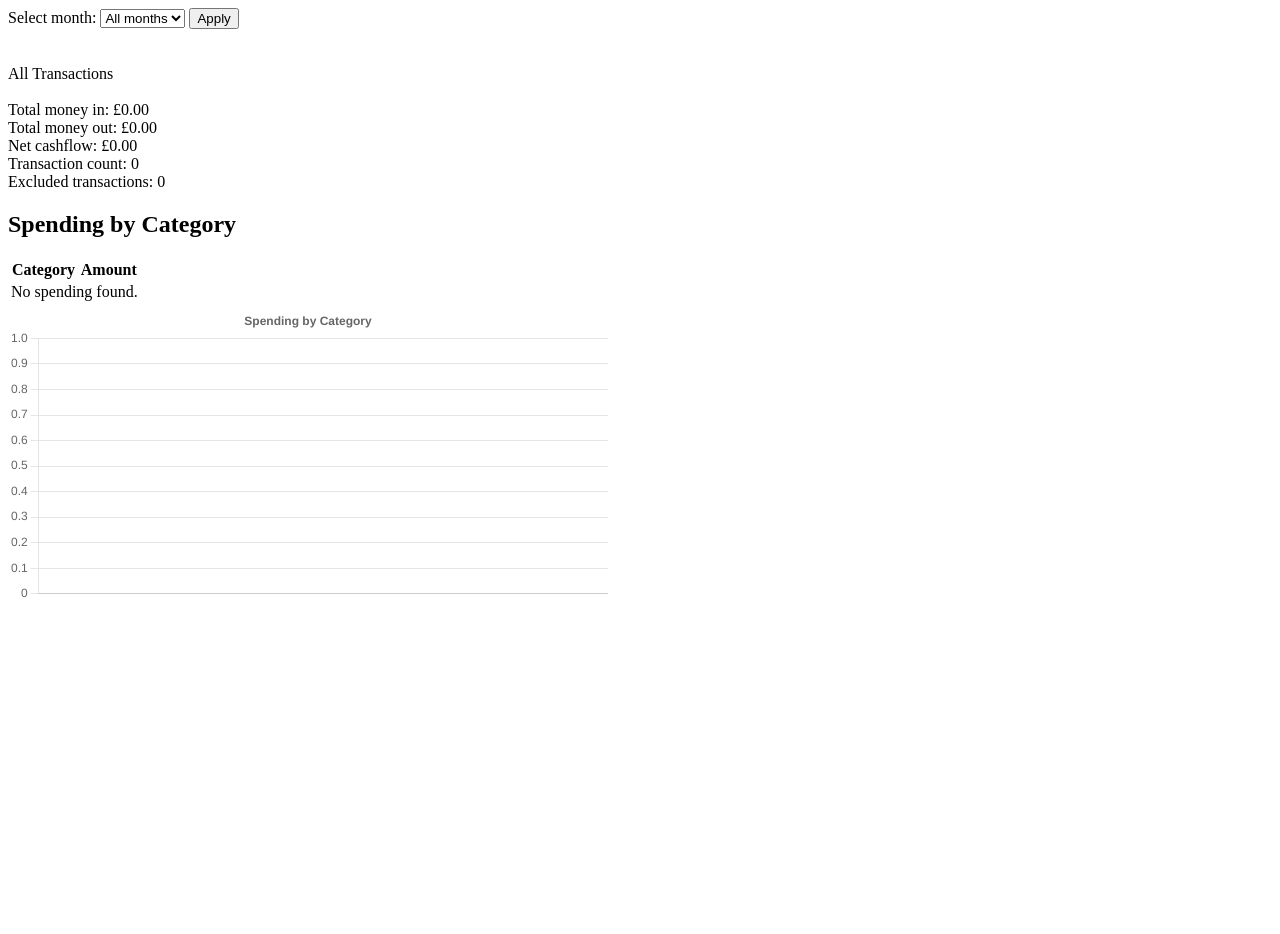
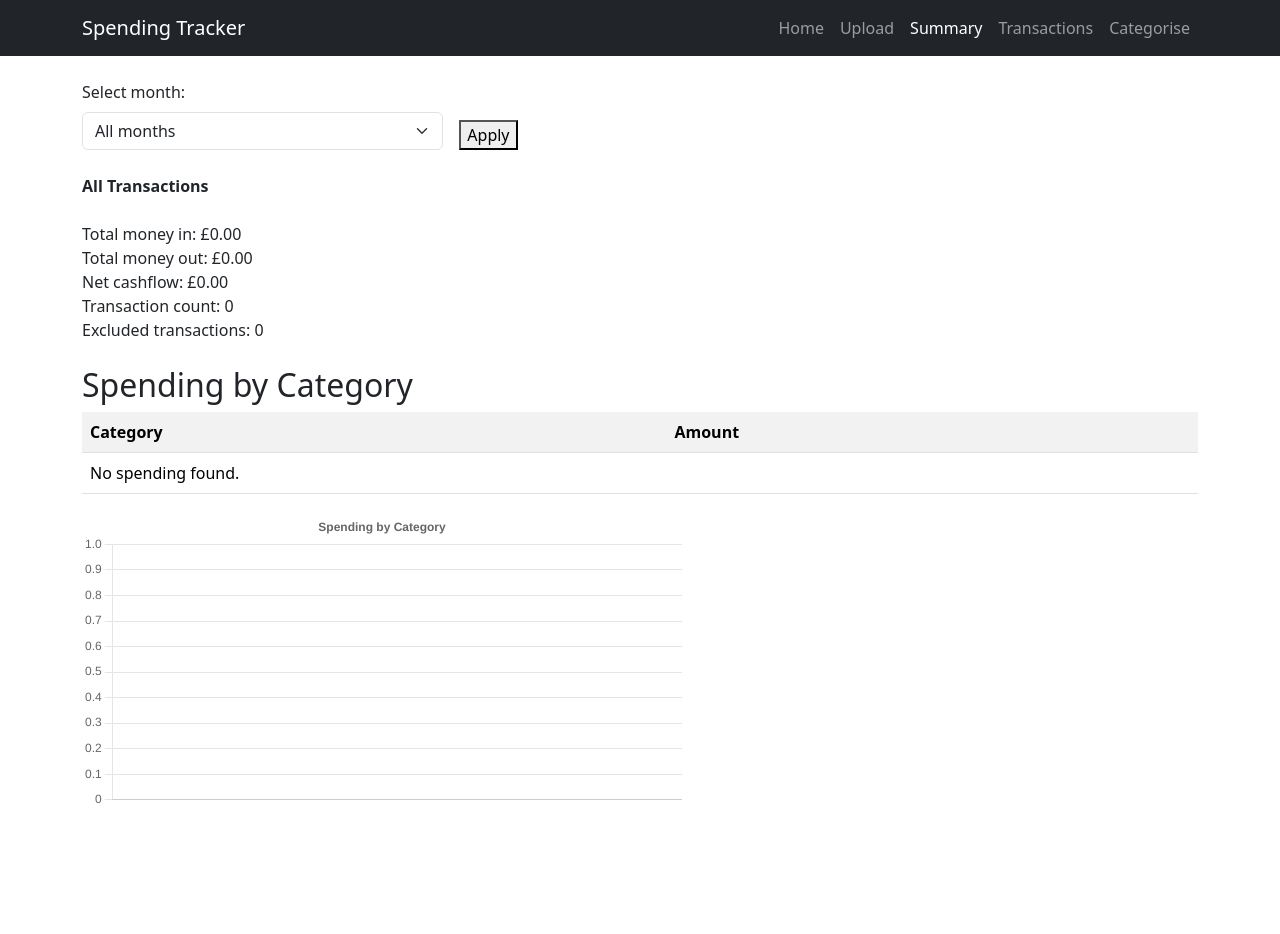
Before and after one commit to salsalsal97/personal-finance-tracker, a Flask app: page /summary in a window 1280 px wide. Before the commit the page ends 598 px from the top, so only its background shows below. Run offline with Flask 3, Linux system fonts and the light colour scheme.

Commit message:
Improved UI and front-end

```diff
--- a/app/routes.py
+++ b/app/routes.py
@@ -7,7 +7,7 @@ main = Blueprint("main",__name__) # Blueprint object (collection of routes) crea
 
 @main.route("/") # when "/" is visited, run function below
 def home():
-    return "Spending Tracker homepage"
+    return render_template("home.html")
 
 @main.route("/transactions") # "/transactions" route
 def transactions():
--- /dev/null
+++ b/app/templates/base.html
@@ -0,0 +1,83 @@
+<!DOCTYPE html>
+<html lang="en">
+<head>
+    <meta charset="UTF-8">
+    <meta name="viewport" content="width=device-width, initial-scale=1.0">
+    <title>Base</title>
+    <link rel="stylesheet" href="https://cdn.jsdelivr.net/npm/bootstrap@5.3.3/dist/css/bootstrap.min.css">
+</head>
+<body>
+    <nav class="navbar navbar-expand-lg bg-dark navbar-dark">
+        <div class="container">
+            <a class="navbar-brand" href="{{ url_for('main.home') }}">
+                Spending Tracker
+            </a>
+
+            <button
+                class="navbar-toggler"
+                type="button"
+                data-bs-toggle="collapse"
+                data-bs-target="#mainNavbar"
+                aria-controls="mainNavbar"
+                aria-expanded="false"
+                aria-label="Toggle navigation"
+            >
+                <span class="navbar-toggler-icon"></span>
+            </button>
+
+            <div class="collapse navbar-collapse" id="mainNavbar">
+                <ul class="navbar-nav ms-auto">
+                    <li class="nav-item">
+                        <a
+                            class="nav-link {% if request.endpoint == 'main.home' %}active{% endif %}"
+                            href="{{ url_for('main.home') }}"
+                        >
+                            Home
+                        </a>
+                    </li>
+
+                    <li class="nav-item">
+                        <a
+                            class="nav-link {% if request.endpoint == 'main.upload' %}active{% endif %}"
+                            href="{{ url_for('main.upload') }}"
+                        >
+                            Upload
+                        </a>
+                    </li>
+
+                    <li class="nav-item">
+                        <a
+                            class="nav-link {% if request.endpoint == 'main.summary' %}active{% endif %}"
+                            href="{{ url_for('main.summary') }}"
+                        >
+                            Summary
+                        </a>
+                    </li>
+
+                    <li class="nav-item">
+                        <a
+                            class="nav-link {% if request.endpoint == 'main.transactions' %}active{% endif %}"
+                            href="{{ url_for('main.transactions') }}"
+                        >
+                            Transactions
+                        </a>
+                    </li>
+
+                    <li class="nav-item">
+                        <a
+                            class="nav-link {% if request.endpoint == 'main.categorise' %}active{% endif %}"
+                            href="{{ url_for('main.categorise') }}"
+                        >
+                            Categorise
+                        </a>
+                    </li>
+                </ul>
+            </div>
+        </div>
+    </nav>
+    <main class="container py-4">
+        {% block content %}{% endblock %}
+    </main>
+    <script src="https://cdn.jsdelivr.net/npm/bootstrap@5.3.3/dist/js/bootstrap.min.js"></script>
+</body>
+</html>
--- a/app/templates/summary.html
+++ b/app/templates/summary.html
@@ -1,14 +1,10 @@
-<!DOCTYPE html>
-<html lang="en">
-<head>
-    <meta charset="UTF-8">
-    <meta name="viewport" content="width=device-width, initial-scale=1.0">
-    <title>Summary</title>
-</head>
-<body>
-    <form method="GET" action="{{ url_for('main.summary') }}">
-        <label for="month">Select month:</label>
-        <select name="month" id="month">
+{% extends "base.html" %}
+
+{% block content %}
+    <form method="GET" action="{{ url_for('main.summary') }}" class="row g-3 align-items-end mb-4">
+        <div class="col-md-4">
+            <label for="month" class="form-label">Select month:</label>
+            <select name="month" id="month" class="form-select">
                 <option value="">All months</option>
                 {% for available_month in available_months %}
                     <option value="{{ available_month }}"
@@ -17,21 +13,24 @@
                     </option>
                 {% endfor %}
             </select>
+        </div>
+        <div class="col-md-auto">
             <button type="submit">Apply</button>
+        </div>
     </form>
-    <br/><br/>
     {% if month %}
-        Summary for {{ month }} <br/><br/>
+        <b>Summary for {{ month }}</b> <br/><br/>
     {% else %}
-        All Transactions <br/><br/>
+        <b>All Transactions</b> <br/><br/>
     {% endif %}
     Total money in: £{{ "%.2f"|format(total_income) }} <br/>
     Total money out: £{{ "%.2f"|format(total_spending | abs) }} <br/>
     Net cashflow: {{ "-£" if net_cashflow < 0 else "£" }}{{ "%.2f"|format(net_cashflow | abs) }} <br/>
     Transaction count: {{ transaction_count }} <br/>
-    Excluded transactions: {{ exclude_transactions_count }} <br/>
+    Excluded transactions: {{ exclude_transactions_count }} <br/><br/>
     <h2>Spending by Category</h2>
-    <table>
+    <div class="table-responsive">
+        <table class="table table-striped table-hover">
             <tr>
                 <th>Category</th>
                 <th>Amount</th>
@@ -47,6 +46,7 @@
                 </tr>
             {% endfor %}
         </table>
+    </div>
     <div style="width: 600px; height: 400px;">
         <canvas id="categoryChart"></canvas>
     </div>
@@ -93,5 +93,4 @@
             }
         });
     </script>
-</body>
-</html>
+{% endblock %}
--- a/app/templates/upload_missing.html
+++ b/app/templates/upload_missing.html
@@ -1 +1,5 @@
-No file uploaded - Please <a href="{{ url_for('main.upload') }}">upload a statement</a>.
+{% extends "base.html" %}
+
+{% block content %}
+    No file uploaded - Please <a href="{{ url_for('main.upload') }}">upload a statement</a>.
+{% endblock %}
```
Also changed, not shown: app/templates/categorise.html (+16 -13 lines), app/templates/home.html (added, +64 -0 lines), app/templates/transactions.html (+14 -12 lines), app/templates/upload.html (+17 -14 lines), app/templates/upload_result.html (+16 -3 lines). Lines whose indentation alone changed are shown as unchanged.
